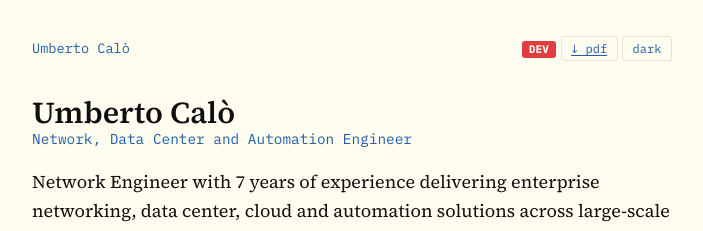
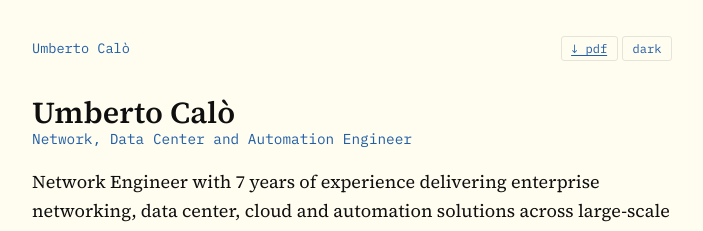
Before and after one commit to umbertocalo/curriculum-vitae, a Jekyll site: the page built from index.md, in a window 1280 px wide. Shown: the top 231 px of the page, without its empty margins (288-991 px from the left). Built offline with Jekyll 4.4.1, drawn with Linux system fonts in a browser that asks for light colours.

Commit message:
chore: promote dev to prod

```diff
--- a/_config.yml
+++ b/_config.yml
@@ -1,5 +1,5 @@
 title: "Umberto Calo"
-url: "https://umbical.dpdns.org"
+url: "https://umbertocalo.dpdns.org"
 lang: "it"
 default_accent: "blue"   # blue | orange | green | red
 
--- a/_includes/dev-badge.html
+++ /dev/null
@@ -1 +0,0 @@
-<span class="dev-badge">DEV</span>
--- a/_includes/header.html
+++ b/_includes/header.html
@@ -3,7 +3,6 @@
     <a href="{{ '/' | relative_url }}">{{ site.data.profile.name }}</a>
   </nav>
   <div class="header-actions">
-    {% include dev-badge.html %}
     <a href="{{ '/assets/cv.pdf' | relative_url }}" class="download-btn" id="download-cv" download="Umberto-Calo-CV.pdf">↓ pdf</a>
     <button id="theme-toggle" class="theme-toggle" aria-label="Cambia tema">dark</button>
   </div>
--- a/_sass/_dev-badge.scss
+++ /dev/null
@@ -1,12 +0,0 @@
-.dev-badge {
-  display: inline-block;
-  font-family: var(--font-mono);
-  font-size: 0.65rem;
-  font-weight: 700;
-  background: #e03e3e;
-  color: #fff;
-  border-radius: var(--radius);
-  padding: 0.2rem 0.45rem;
-  letter-spacing: 0.05em;
-  line-height: 1;
-}
--- a/assets/css/main.scss
+++ b/assets/css/main.scss
@@ -6,5 +6,4 @@
 @import "layout";
 @import "components";
 @import "curriculum-vitae";
-@import "dev-badge";
 @import "utilities";
```
Also changed, not shown: README.md.
